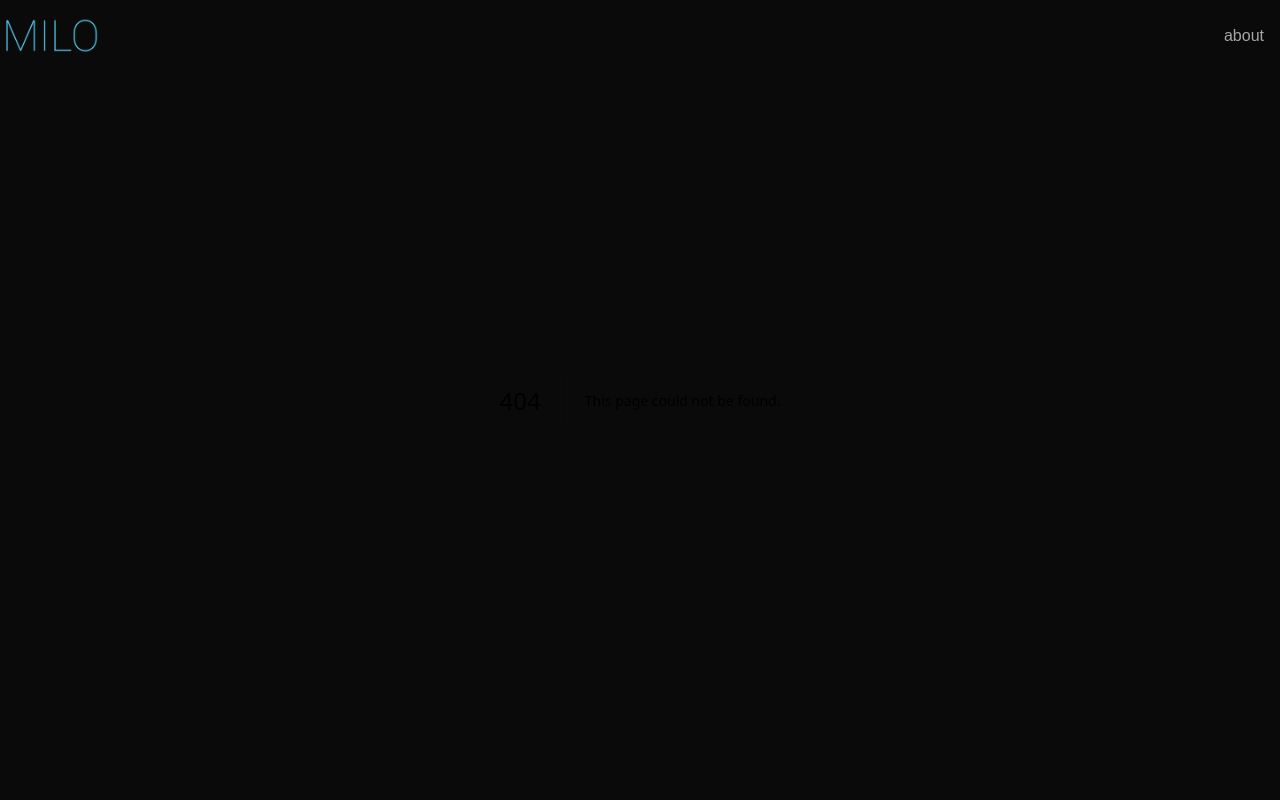
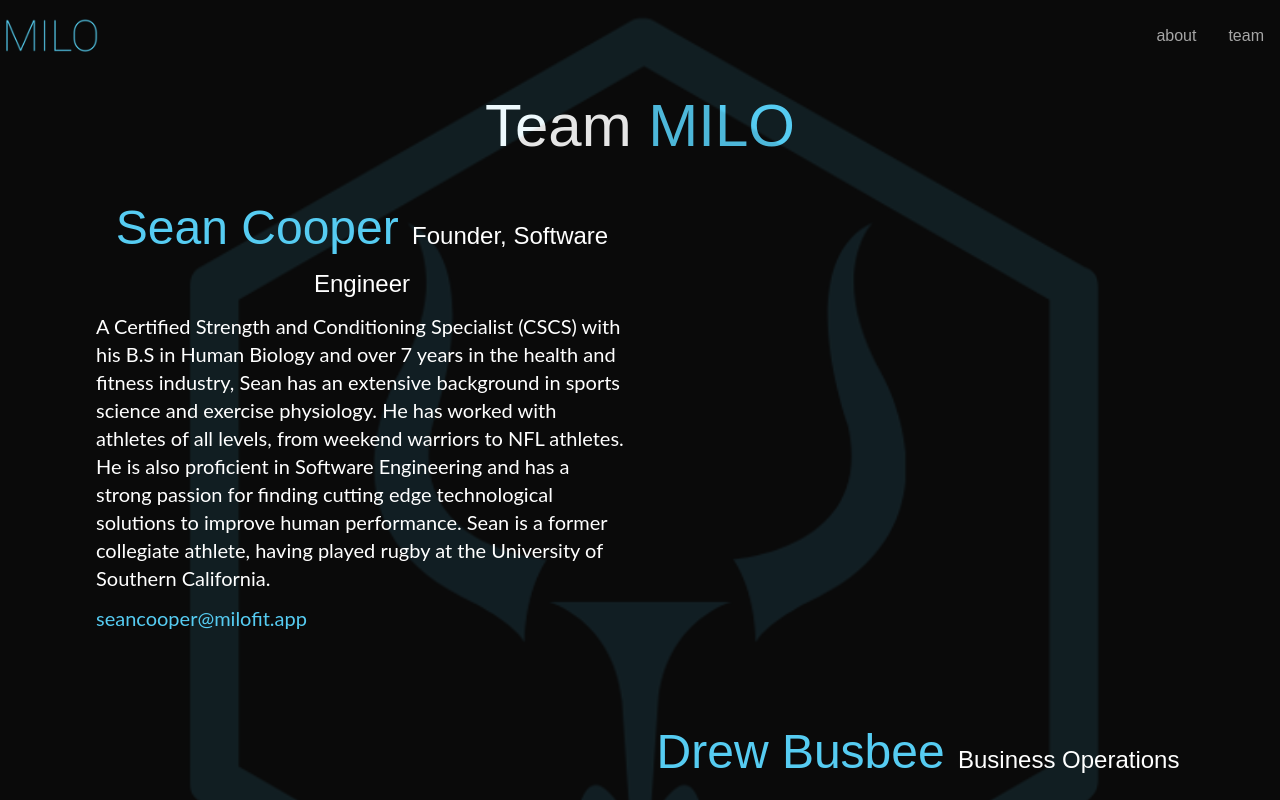
Before and after one commit to scoops52/MILOWebsite, a Next.js app: page /team in a window 1280 px wide. Before the commit this address had no page. Shown: the top 800 px of the page. Built offline with nearby package versions, Linux system fonts and the light colour scheme.

Commit message:
add bio for sean

```diff
--- a/app/components/Header.tsx
+++ b/app/components/Header.tsx
@@ -8,7 +8,7 @@ function Header() {
   const [isOpen, setIsOpen] = useState(false);
   const [isTransparent, setIsTransparent] = useState(false);
   const toggleMenu = () => setIsOpen(!isOpen);
-  const navItems = ["about"]
+  const navItems = ["about", "team"]
 
   const handleScroll = (e: React.MouseEvent<HTMLAnchorElement, MouseEvent>) => {
     e.preventDefault();
--- a/app/page.tsx
+++ b/app/page.tsx
@@ -1,7 +1,7 @@
 
 import Image from "next/image";
 import RequestForm from "./components/RequestForm";
-import { FormspreeProvider } from "@formspree/react";
+
 
 export default function Home() {
   return (
@@ -46,7 +46,7 @@ export default function Home() {
             Introducing <span className="text-lightBlue font-thin">MILO</span>
           </h1>
           <p className="text-lg font-lato text-white text-center">
-            Our mobile app empowers you to track your fitness journey all from you mobile device.
+            Our mobile app empowers you to track your fitness journey all from your mobile device.
             With a user-friendly interface and personalized insights, you can
             achieve your fitness goals more effectively, without the need for extra hardware.
           </p>
--- /dev/null
+++ b/app/team/page.tsx
@@ -0,0 +1,68 @@
+import React from "react";
+import Image from "next/image";
+import Link from "next/link";
+
+function page() {
+  return (
+    <main className="relative flex min-h-screen flex-col items-center justify-center p-24 bg-black">
+      <div className="absolute z-0 bg-black opacity-10">
+        <Image
+          src="/MiloSymbolHighRes.png"
+          alt="Milo Logo"
+          height={1000}
+          width={1000}
+          layout="fixed"
+          objectFit="cover"
+          quality={100}
+        />
+      </div>
+      <h1 className="text-6xl font-raleway text-white text-center">
+        Team <span className="text-lightBlue">MILO</span>
+      </h1>
+      <div className="container mx-auto grid md:grid-cols-2 gap-6 my-12">
+        <div className="flex flex-col justify-center gap-3 z-10">
+          <h2 className="text-5xl font-raleway text-lightBlue text-center">
+            Sean Cooper{" "}
+            <span className="text-white text-2xl">Founder, Software Engineer</span>
+          </h2>
+          <p className="text-xl text-white font-lato">
+            A Certified Strength and Conditioning Specialist (CSCS) with his B.S
+            in Human Biology and over 7 years in the health and fitness
+            industry, Sean has an extensive background in sports science and
+            exercise physiology. He has worked with athletes of all levels, from
+            weekend warriors to NFL athletes. He is also proficient in Software
+            Engineering and has a strong passion for finding cutting edge
+            technological solutions to improve human performance. Sean is a
+            former collegiate athlete, having played rugby at the University of
+            Southern California.
+          </p>
+            <p  className="text-xl text-lightBlue font-lato">seancooper@milofit.app</p>
+        </div>
+      </div>
+
+      <div className="container mx-auto grid md:grid-cols-2 gap-6 my-12">
+        <div className="flex flex-col justify-center z-10 md:col-start-2">
+          <h2 className="text-5xl font-raleway text-lightBlue text-center">
+            Drew Busbee{" "}
+            <span className="text-white text-2xl">Business Operations</span>
+          </h2>
+
+          <p className="text-xl text-white font-lato"></p>
+        </div>
+      </div>
+
+      <div className="container mx-auto grid md:grid-cols-2 gap-6 my-12">
+        <div className="flex flex-col justify-center z-10 md:col-start-1">
+          <h2 className="text-5xl font-raleway text-lightBlue text-center">
+            Eric Pawlakos{" "}
+            <span className="text-white text-2xl">Data Scientist</span>
+          </h2>
+
+          <p className="text-xl text-white font-lato"></p>
+        </div>
+      </div>
+    </main>
+  );
+}
+
+export default page;
```
